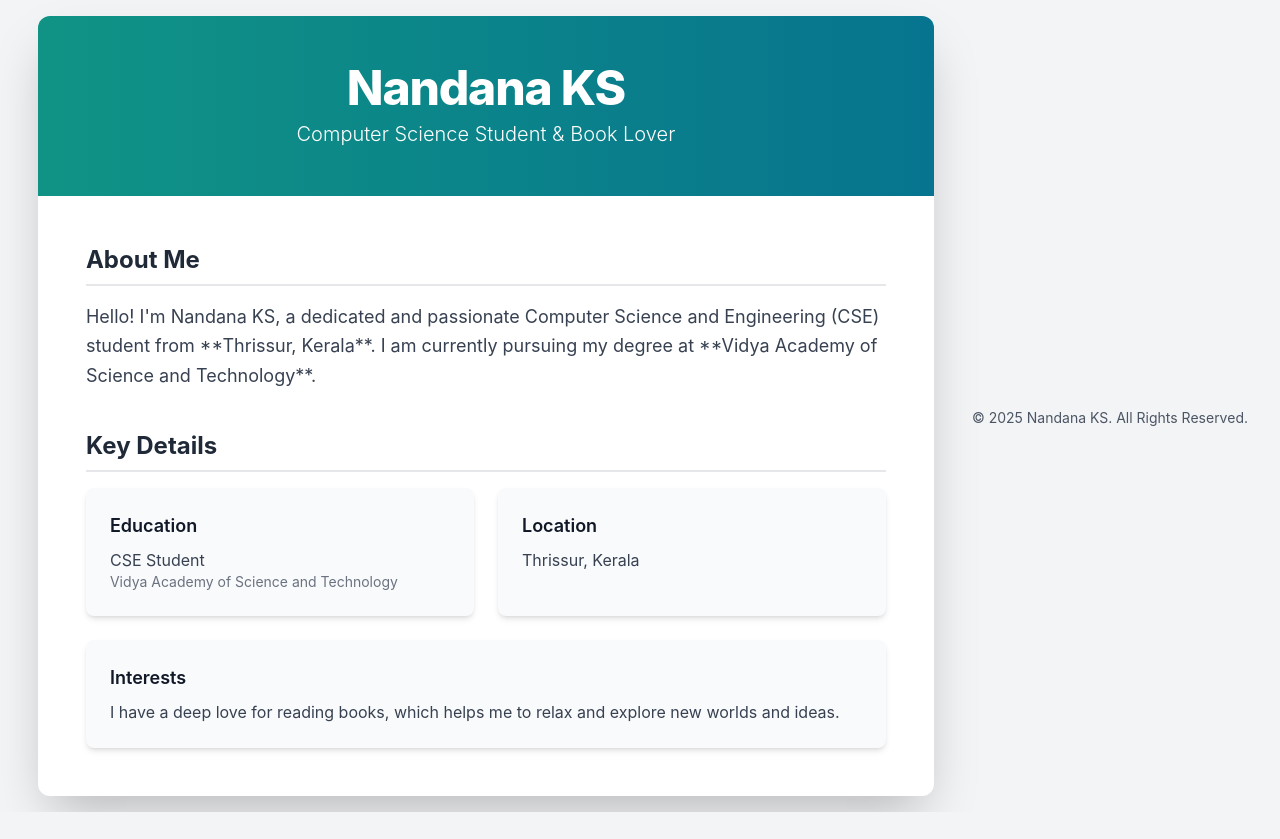
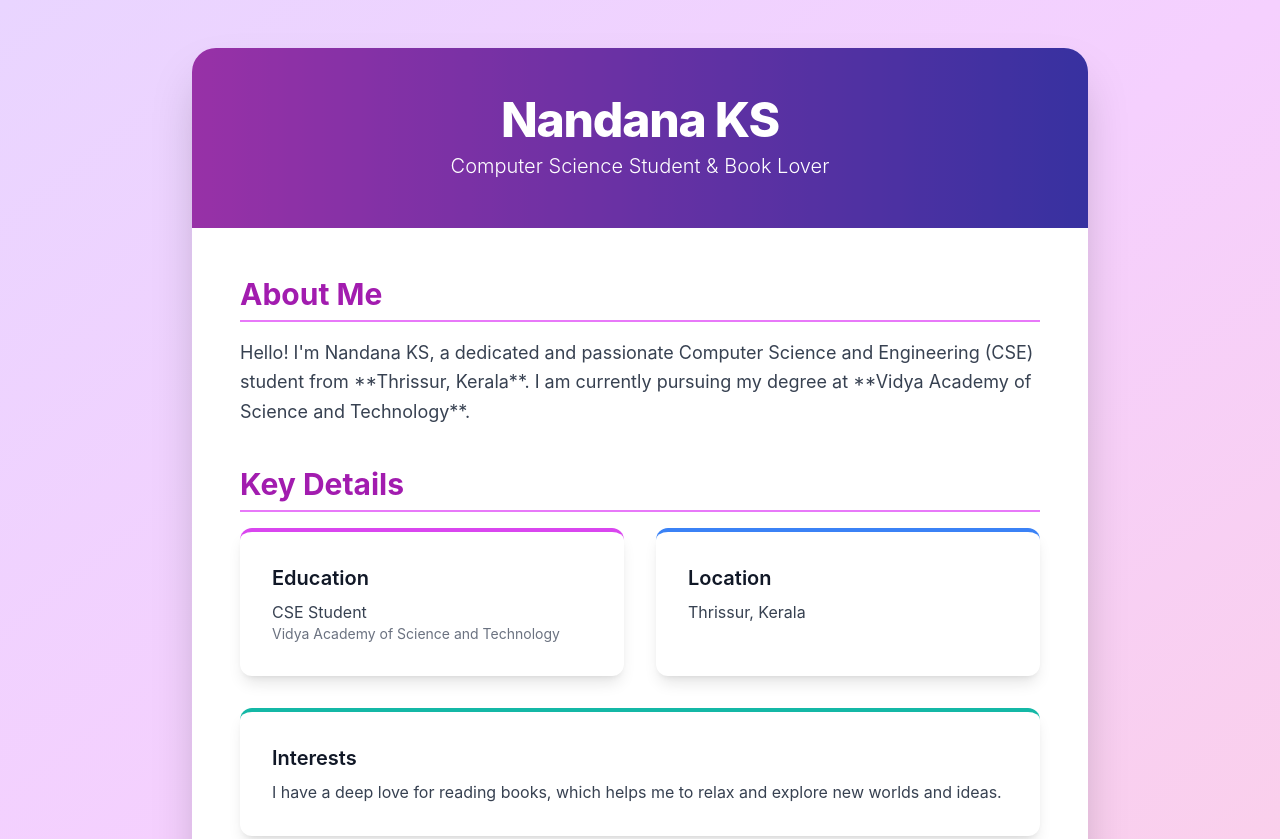
Before and after one commit to nandana422/nandana422.github.io, a plain HTML site: page index.html in a window 1280 px wide. Shown: the top 839 px of the page. Before the commit the page ends 812 px from the top, so only its background shows below. Drawn offline with nearby package versions, Linux system fonts and the light colour scheme.

Commit message:
Update index.html

```diff
--- a/index.html
+++ b/index.html
@@ -9,17 +9,16 @@
     <style>
         body {
             font-family: 'Inter', sans-serif;
-            background-color: #f0f4f8;
         }
     </style>
 </head>
-<body class="bg-gray-100 min-h-screen flex items-center justify-center p-4">
+<body class="bg-gradient-to-br from-purple-200 via-fuchsia-200 to-pink-200 min-h-screen">
 
     <!-- Main Portfolio Container -->
-    <div class="bg-white rounded-xl shadow-2xl overflow-hidden max-w-4xl w-full mx-auto">
+    <div class="bg-white rounded-3xl shadow-2xl overflow-hidden max-w-4xl w-11/12 mx-auto my-12 transform transition-transform duration-300 hover:scale-[1.01]">
         <!-- Header Section -->
-        <header class="bg-gradient-to-r from-teal-500 to-cyan-600 text-white p-8 sm:p-12 text-center relative">
-            <div class="absolute inset-0 bg-black opacity-20 z-0"></div>
+        <header class="bg-gradient-to-r from-fuchsia-500 to-indigo-600 text-white p-8 sm:p-12 text-center relative">
+            <div class="absolute inset-0 bg-black opacity-30 z-0"></div>
             <div class="relative z-10">
                 <h1 class="text-4xl sm:text-5xl font-extrabold tracking-tight">Nandana KS</h1>
                 <p class="mt-2 text-lg sm:text-xl font-light">
@@ -32,7 +31,7 @@
         <main class="p-8 sm:p-12">
             <!-- About Me Section -->
             <section class="mb-10">
-                <h2 class="text-2xl font-bold text-gray-800 mb-4 pb-2 border-b-2 border-gray-200">
+                <h2 class="text-3xl font-bold text-fuchsia-700 mb-4 pb-2 border-b-2 border-fuchsia-400">
                     About Me
                 </h2>
                 <p class="text-gray-700 text-lg leading-relaxed">
@@ -42,26 +41,26 @@
 
             <!-- Key Details Section -->
             <section>
-                <h2 class="text-2xl font-bold text-gray-800 mb-4 pb-2 border-b-2 border-gray-200">
+                <h2 class="text-3xl font-bold text-fuchsia-700 mb-4 pb-2 border-b-2 border-fuchsia-400">
                     Key Details
                 </h2>
-                <div class="grid grid-cols-1 sm:grid-cols-2 gap-6 text-gray-700">
+                <div class="grid grid-cols-1 sm:grid-cols-2 gap-8 text-gray-700">
                     <!-- Education Card -->
-                    <div class="bg-gray-50 rounded-lg p-6 shadow-md hover:shadow-xl transition-shadow duration-300">
-                        <h3 class="font-semibold text-lg text-gray-900 mb-2">Education</h3>
+                    <div class="bg-white rounded-xl p-8 shadow-lg hover:shadow-2xl transition-all duration-300 transform hover:-translate-y-2 border-t-4 border-fuchsia-500">
+                        <h3 class="font-semibold text-xl text-gray-900 mb-2">Education</h3>
                         <p class="text-base">CSE Student</p>
                         <p class="text-sm text-gray-500">Vidya Academy of Science and Technology</p>
                     </div>
 
                     <!-- Location Card -->
-                    <div class="bg-gray-50 rounded-lg p-6 shadow-md hover:shadow-xl transition-shadow duration-300">
-                        <h3 class="font-semibold text-lg text-gray-900 mb-2">Location</h3>
+                    <div class="bg-white rounded-xl p-8 shadow-lg hover:shadow-2xl transition-all duration-300 transform hover:-translate-y-2 border-t-4 border-blue-500">
+                        <h3 class="font-semibold text-xl text-gray-900 mb-2">Location</h3>
                         <p class="text-base">Thrissur, Kerala</p>
                     </div>
 
                     <!-- Interests Card -->
-                    <div class="bg-gray-50 rounded-lg p-6 shadow-md hover:shadow-xl transition-shadow duration-300 col-span-1 sm:col-span-2">
-                        <h3 class="font-semibold text-lg text-gray-900 mb-2">Interests</h3>
+                    <div class="bg-white rounded-xl p-8 shadow-lg hover:shadow-2xl transition-all duration-300 transform hover:-translate-y-2 border-t-4 border-teal-500 col-span-1 sm:col-span-2">
+                        <h3 class="font-semibold text-xl text-gray-900 mb-2">Interests</h3>
                         <p class="text-base">
                             I have a deep love for reading books, which helps me to relax and explore new worlds and ideas.
                         </p>
```
